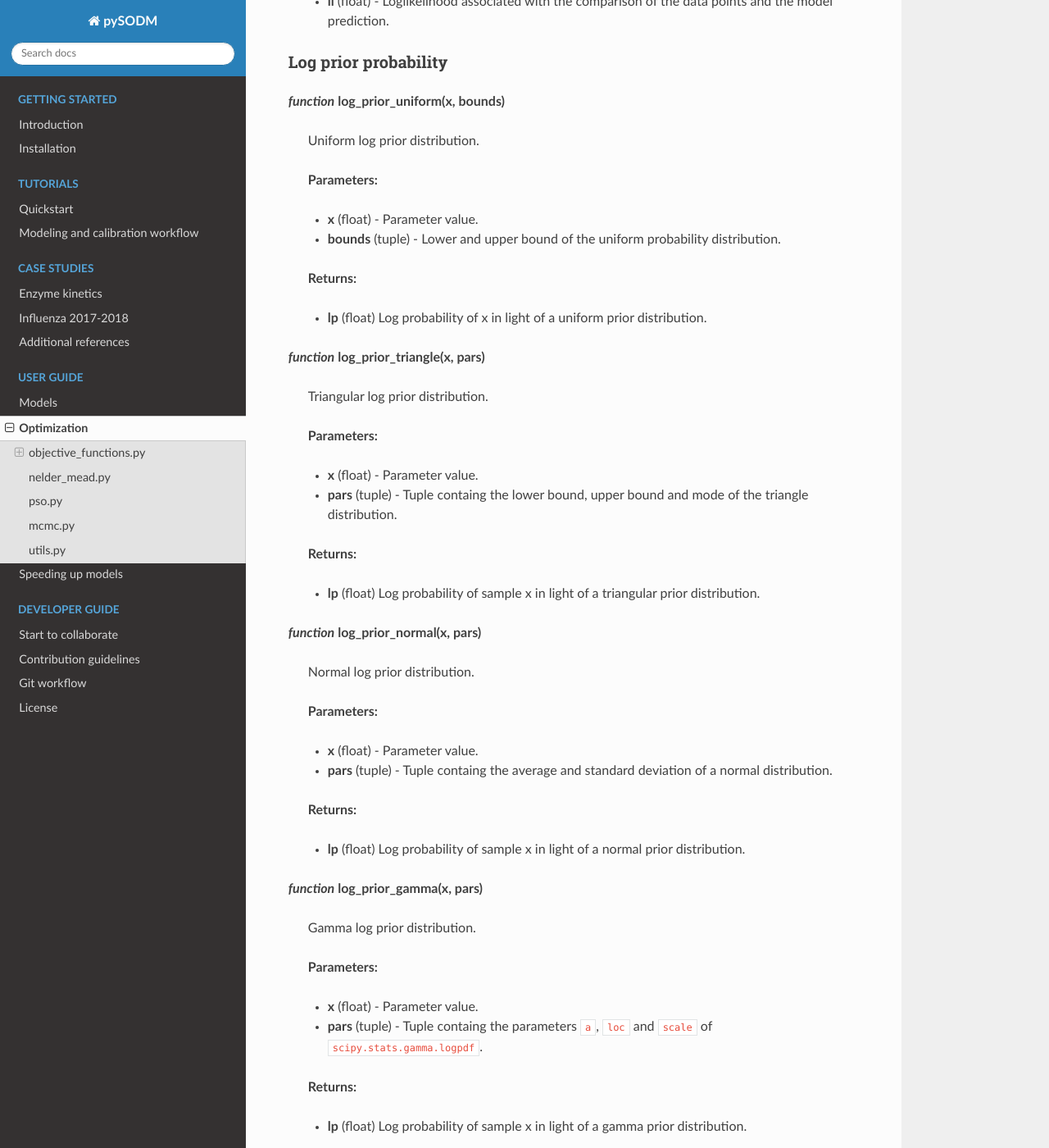
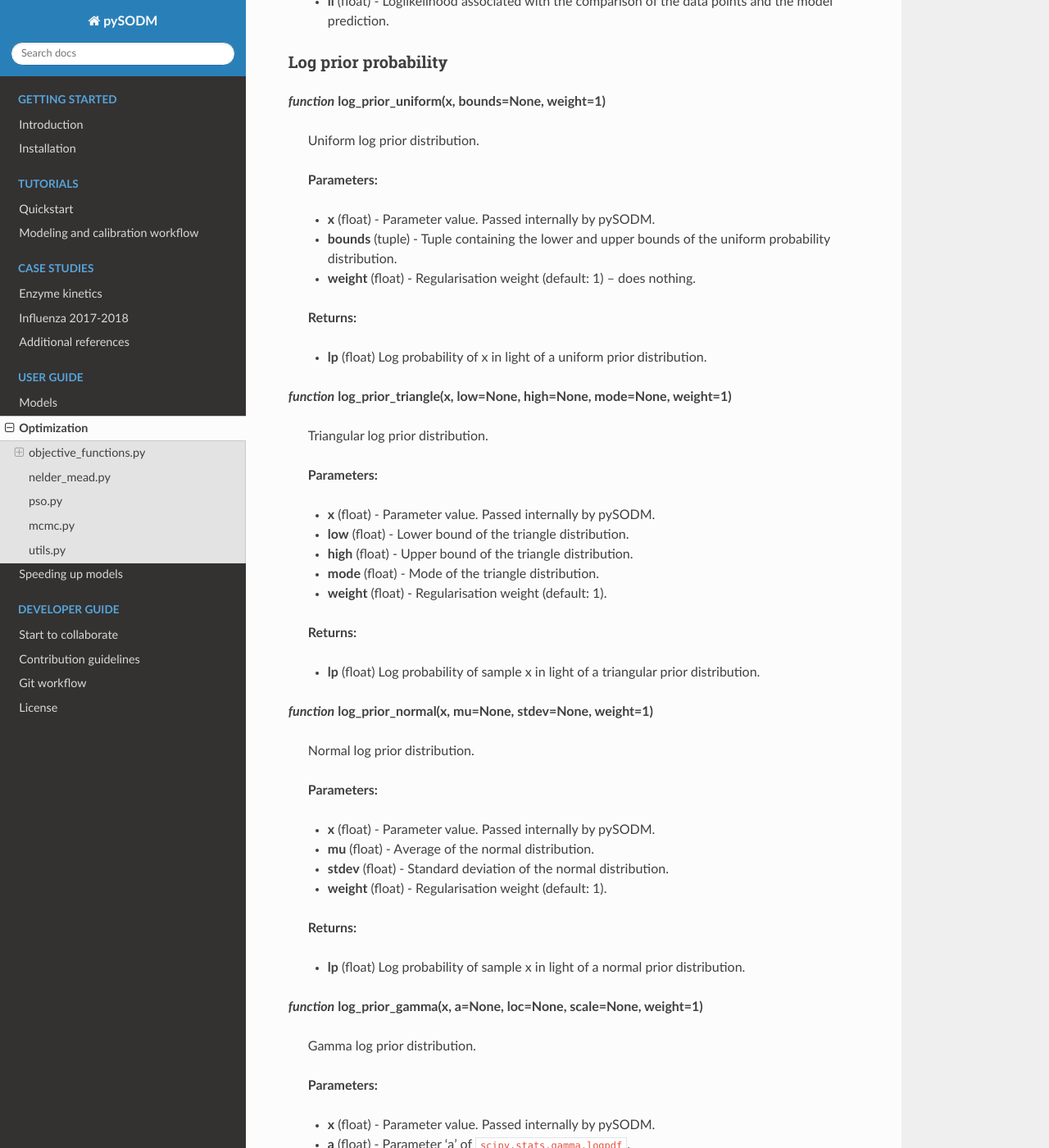
Before and after one commit to twallema/pySODM, a Sphinx documentation site: the page built from docs/optimization.md, in a window 1280 px wide and 1400 px high, scrolled down 3195 px. Shown: the whole window at 82% size. Built offline with Sphinx 7.4.7 and the Read the Docs theme 3.1.0, drawn with Linux system fonts in a browser that asks for light colours; some of the changed text lies outside the part shown.

Commit message:
update documentation

```diff
--- a/docs/optimization.md
+++ b/docs/optimization.md
@@ -80,70 +80,85 @@
 
 ### Log prior probability
 
-***function* log_prior_uniform(x, bounds)**
+***function* log_prior_uniform(x, bounds=None, weight=1)**
 
 >   Uniform log prior distribution.
 
 >   **Parameters:**
 
->    * **x** (float) - Parameter value.
->    * **bounds** (tuple) - Lower and upper bound of the uniform probability distribution.
+>    * **x** (float) - Parameter value. Passed internally by pySODM.
+>    * **bounds** (tuple) - Tuple containing the lower and upper bounds of the uniform probability distribution.
+>    * **weight** (float) - Regularisation weight (default: 1) -- does nothing.
 
 >    **Returns:**
 >    * **lp** (float) Log probability of x in light of a uniform prior distribution.
 
-***function* log_prior_triangle(x, pars)**
+***function* log_prior_triangle(x, low=None, high=None, mode=None, weight=1)**
 
 >   Triangular log prior distribution.
 
 >    **Parameters:**
->    * **x** (float) - Parameter value.
->    * **pars** (tuple) - Tuple containg the lower bound, upper bound and mode of the triangle distribution.
+>    * **x** (float) - Parameter value. Passed internally by pySODM.
+>    * **low** (float) - Lower bound of the triangle distribution.
+>    * **high** (float) - Upper bound of the triangle distribution.
+>    * **mode** (float) - Mode of the triangle distribution.
+>    * **weight** (float) - Regularisation weight (default: 1).
 
 >    **Returns:**
 >    * **lp** (float) Log probability of sample x in light of a triangular prior distribution.
 
-***function* log_prior_normal(x, pars)**
+***function* log_prior_normal(x, mu=None, stdev=None, weight=1)**
 
 >   Normal log prior distribution.
 
 >    **Parameters:**
->    * **x** (float) - Parameter value.
->    * **pars** (tuple) - Tuple containg the average and standard deviation of a normal distribution.
+>    * **x** (float) - Parameter value. Passed internally by pySODM.
+>    * **mu** (float) - Average of the normal distribution.
+>    * **stdev** (float) - Standard deviation of the normal distribution.
+>    * **weight** (float) - Regularisation weight (default: 1).
 
 >    **Returns:**
 >    * **lp** (float) Log probability of sample x in light of a normal prior distribution.
 
-***function* log_prior_gamma(x, pars)**
+***function* log_prior_gamma(x, a=None, loc=None, scale=None, weight=1)**
 
 >   Gamma log prior distribution.
 
 >    **Parameters:**
->    * **x** (float) - Parameter value.
->    * **pars** (tuple) - Tuple containg the parameters `a`, `loc` and `scale` of `scipy.stats.gamma.logpdf`.
+>    * **x** (float) - Parameter value. Passed internally by pySODM.
+>    * **a** (float) - Parameter 'a' of `scipy.stats.gamma.logpdf`.
+>    * **loc** (float) - Location parameter of `scipy.stats.gamma.logpdf`.
+>    * **scale** (float) - Scale parameter of `scipy.stats.gamma.logpdf`.
+>    * **weight** (float) - Regularisation weight (default: 1).
 
 >    **Returns:**
 >    * **lp** (float) Log probability of sample x in light of a gamma prior distribution.
 
-***function* log_prior_beta(x, pars)**
+***function* log_prior_beta(x, a=None, b=None, loc=None, scale=None, weight=1)**
 
 >   Beta log prior distribution.
 
 >    **Parameters:**
->    * **x** (float) - Parameter value.
->    * **pars** (tuple) - Tuple containg the parameters `a`, `b`, `loc` and `scale` of `scipy.stats.beta.logpdf`.
+>    * **x** (float) - Parameter value. Passed internally by pySODM.
+>    * **a** (float) - Parameter 'a' of `scipy.stats.beta.logpdf`.
+>    * **b** (float) - Parameter 'b' of `scipy.stats.beta.logpdf`.
+>    * **loc** (float) - Location parameter of `scipy.stats.beta.logpdf`.
+>    * **scale** (float) - Scale parameter of `scipy.stats.beta.logpdf`.
+>    * **weight** (float) - Regularisation weight (default: 1).
 
 >    **Returns:**
 >    * **lp** (float) Log probability of sample x in light of a beta prior distribution.
 
 
-***function* log_prior_custom(x, args)**
+***function* log_prior_custom(x, density=None, bins=None, weight=1)**
 
 >    A custom log prior distribution: compute the probability of a sample in light of a list containing samples from a distribution
 
 >    **Parameters:**
->    * **x** (float) - Parameter value.
->    * **args** (tuple) - Must contain the density of each bin in the first position and the bounds of the bins in the second position.
+>    * **x** (float) - Parameter value. Passed internally by pySODM.
+>    * **density** (np.ndarray) - The values of the histogram (generated by `np.histogram()`).
+>    * **bins** (np.ndarray) - The histogram's bin edges (generated by `np.histogram()`).
+>    * **weight** (float) - Regularisation weight (default: 1).
 
 >    **Returns:**
 >    * **lp** (float) Log probability of x in light of a custom distribution of data.
```
